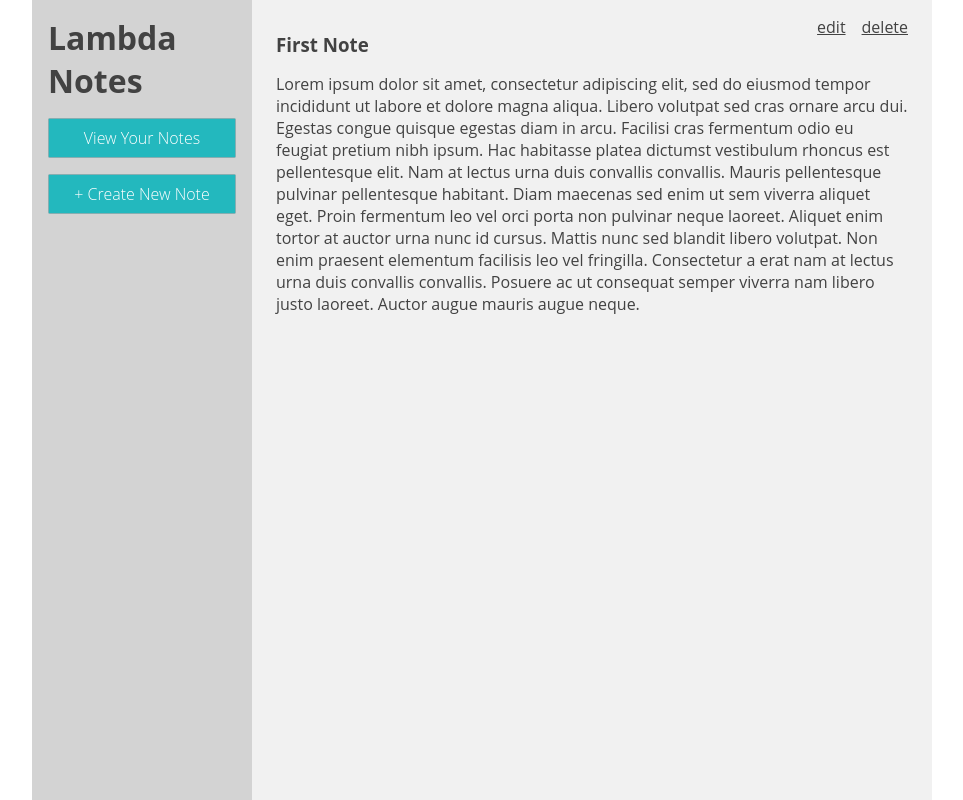
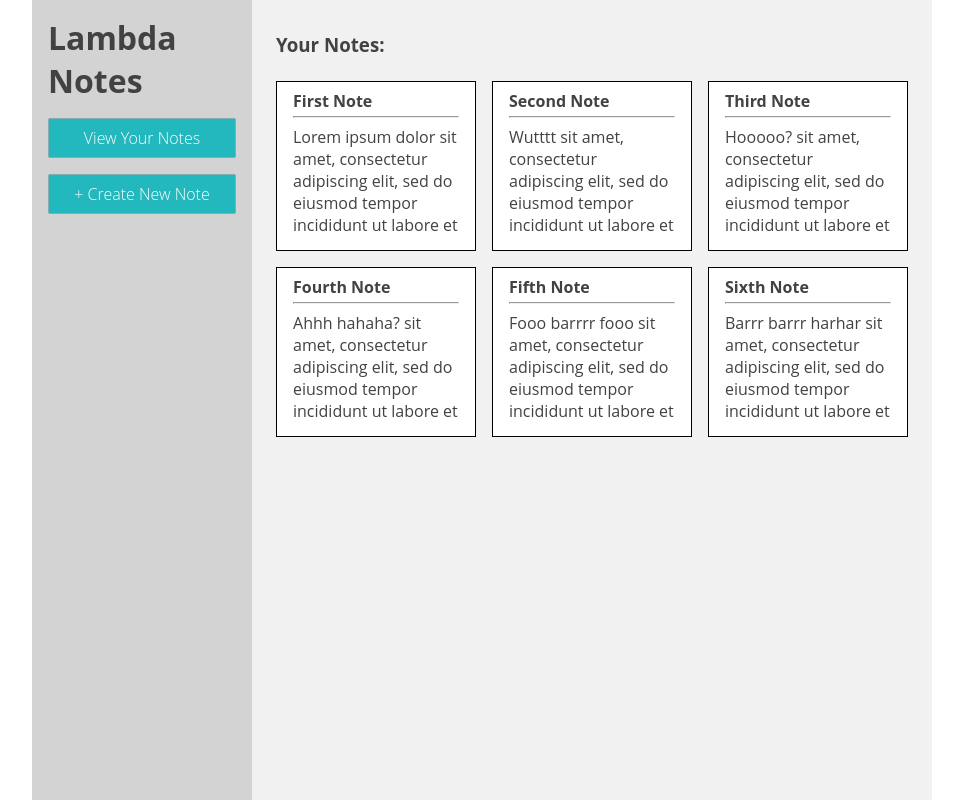
Before and after one commit to danteocualesjr/front-end-project-week-v2, a React (Create React App) app in the folder lambda-notes/: page / in a window 1280 px wide. Shown: the whole page, without its empty margins (158-1121 px from the left). Built offline with nearby package versions, Linux system fonts and the light colour scheme.

Commit message:
Added routes from the MainContent component to NoteView and NotesList components.

```diff
--- a/lambda-notes/src/components/LeftNav/LeftNav.js
+++ b/lambda-notes/src/components/LeftNav/LeftNav.js
@@ -1,5 +1,6 @@
 import React, { Component } from 'react';
 import './index.css';
+import { Link } from 'react-router-dom';
 
 class LeftNav extends Component {
     render() {
@@ -9,12 +10,12 @@ class LeftNav extends Component {
                     <h1 className="left-nav-header">Lambda Notes</h1>
                 </div>
                 <div className="left-nav-buttons-container">
-                    <a href="#" className="button-link">
+                    <Link to="/" className="button-link">
                         <div className="left-nav-button">View Your Notes</div>
-                    </a>
-                    <a href="#" className="button-link">
+                    </Link>
+                    <Link to="/create" className="button-link">
                         <div className="left-nav-button">+ Create New Note</div>
-                    </a>
+                    </Link>
                 </div>
             </div>
         )
--- a/lambda-notes/src/components/MainContent/MainContent.js
+++ b/lambda-notes/src/components/MainContent/MainContent.js
@@ -4,13 +4,18 @@ import NotesList from '../NotesList/NotesList';
 import NoteView from '../NoteView/NoteView';
 import CreateNote from '../CreateNote/CreateNote';
 import EditNote from '../EditNote/EditNote';
-import DeleteNote from '../DeleteNote/DeleteNote';
+import { Route, Switch } from 'react-router-dom';
 
 class MainContent extends Component {
     render() {
         return (
             <div className="main-content-container">
-                <NoteView />
+                <Switch>
+                    <Route path="/" exact component={NotesList} />
+                    <Route path="/note/:id" exact component={NoteView} />
+                    <Route path="/create" exact component={CreateNote} />
+                    <Route path="/edit/:id" exact component={EditNote} />
+                </Switch>
             </div>
         );
     }
--- a/lambda-notes/src/components/NoteView/NoteView.js
+++ b/lambda-notes/src/components/NoteView/NoteView.js
@@ -1,4 +1,5 @@
 import React, { Component } from 'react';
+import { Link } from 'react-router-dom';
 import './index.css';
 import DeleteNote from '../DeleteNote/DeleteNote';
 
@@ -7,6 +8,7 @@ class NoteView extends Component {
         super()
         this.state = {
             displayDelete: false,
+            matched: [],
             notesArray: [
                 {
                     _id: 'bsdbsjbfvjnvjvwdvnsdva',
@@ -48,20 +50,29 @@ class NoteView extends Component {
         }
     }
 
+    componentWillMount() {
+        let routeId = this.props.match.params.id;
+        console.log('Route ID is: ', routeId);
+        let matched = this.state.notesArray.filter((item) =>item._id === routeId);
+        console.log('Matched object', matched)
+        this.setState({ matched })
+    }
+
     showModal = () => {
         // This is toggle logic.
         this.setState({ displayDelete: !this.state.displayDelete })
     }
 
     render() {
+        console.log('NoteView Props', this.props)
         return (
             <div className="note-view-container">
                 <div className="note-view-top-content">
                     <h3 className="content-header">
-                        {this.state.notesArray[0].title}
+                        {this.state.matched[0].title}
                     </h3>
                     <div>
-                        <a href="#" className="edit-delete">edit</a>
+                        <Link to={"/edit/${this.props.match.params.id}"} className="edit-delete">edit</Link>
                         <a
                             href="#"
                             className="edit-delete"
@@ -72,14 +83,14 @@ class NoteView extends Component {
                     </div>
                 </div>
                 <div className="notes-list">
-                    <p classname="">
-                        {this.state.notesArray[0].body}
+                    <p className="">
+                        {this.state.matched[0].body}
                     </p>
+                </div>
                     <DeleteNote
                         toggle={this.state.displayDelete}
                         showModal={this.showModal}
                     />
-                </div>
             </div>
         );
     }
--- a/lambda-notes/src/components/NotesList/NotesList.js
+++ b/lambda-notes/src/components/NotesList/NotesList.js
@@ -1,4 +1,5 @@
 import React, { Component } from 'react';
+import { Link } from 'react-router-dom';
 import './index.css';
 
 class NotesList extends Component {
@@ -48,13 +49,15 @@ class NotesList extends Component {
 
     generateNotes = (what, where) => {
         return (
-            <div className="note" key={where + what.title}>
-                <div>
-                    <h4>{what.title}</h4>
-                    <hr></hr>
-                    <p>{what.body}</p>
+            <Link to={"/note/${what._id}"} className="unstyled-link" key={what._id}>
+                <div className="note">
+                    <div>
+                        <h4>{what.title}</h4>
+                        <hr></hr>
+                        <p>{what.body}</p>
+                    </div>
                 </div>
-            </div>
+            </Link>
         )
     }
 
--- a/lambda-notes/src/index.css
+++ b/lambda-notes/src/index.css
@@ -26,6 +26,16 @@ body {
   text-decoration: none;
 }
 
+.unstyled-link {
+  text-decoration: none;
+  color: rgb(66,66,66);
+}
+
+.unstyled-link :visited {
+  text-decoration: none;
+  color: rgb(66,66,66);
+}
+
 .button {
   width: 200px;
   display: flex;
```
